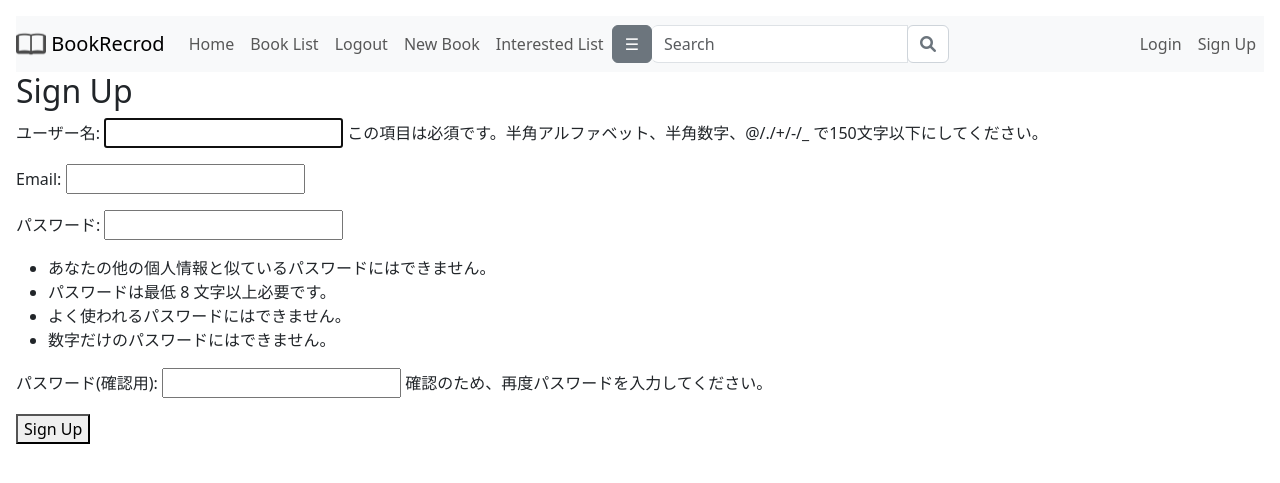
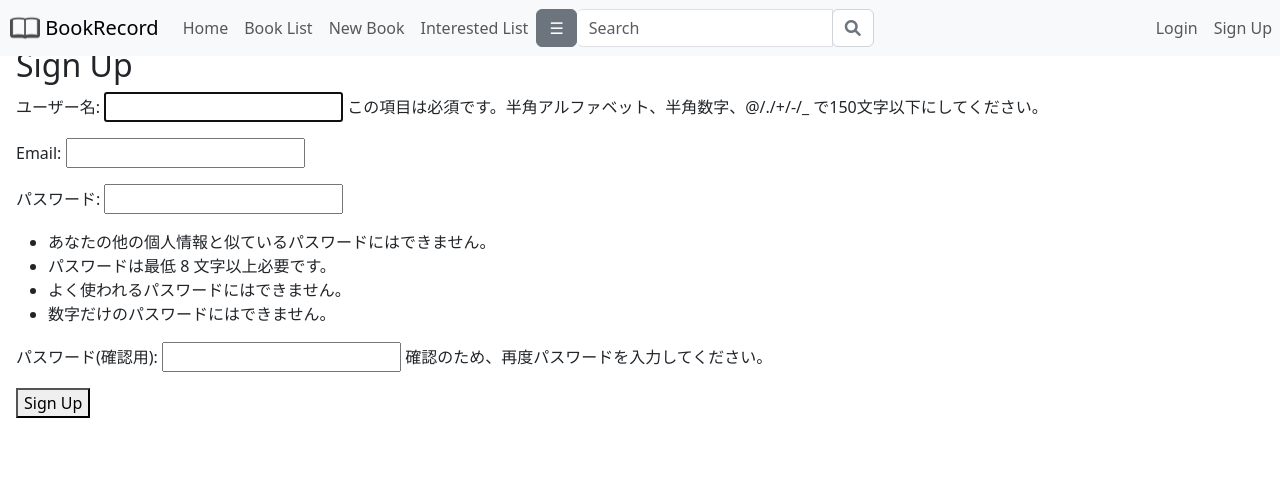
Before and after one commit to kaneken555/bookrecord, a Django app: page /accounts/signup/ in a window 1280 px wide. Shown: the top 483 px of the page. Run offline with Django 4.2, Linux system fonts and the light colour scheme; some libraries are stand-ins or nearby versions.

Commit message:
[mod]base.html

```diff
--- a/myproject/bookrecord/templates/base.html
+++ b/myproject/bookrecord/templates/base.html
@@ -10,6 +10,12 @@
     <link href="{% static 'css/bootstrap.min.css' %}" rel="stylesheet">
     <link rel="stylesheet" href="{% static 'css/style.css' %}">
     <link rel="stylesheet" href="https://cdnjs.cloudflare.com/ajax/libs/font-awesome/6.0.0-beta3/css/all.min.css">
+    <style>
+        /* Add some top padding to account for the fixed navbar */
+        body {
+            padding-top: 30px; /* adjust this value if needed */
+        }
+    </style>
 </head>
 <body>
     <div id="mySidebar" class="sidebar">
@@ -23,10 +29,10 @@
     </div>
 
     <div id="main">
-        <nav class="navbar navbar-expand-lg navbar-light bg-light">
+        <nav class="navbar navbar-expand-lg navbar-light bg-light fixed-top">
             <a class="navbar-brand" href="#">
-                <img src="{% static 'image/icon.png' %}" width="30" height="30" class="d-inline-block align-top" alt="icon">
-                BookRecrod</a>
+                <img src="{% static 'image/icon.png' %}" width="40" height="30" style="padding-left: 10px;" class="d-inline-block align-top" alt="icon">
+                BookRecord</a>
             <button class="navbar-toggler" type="button" data-toggle="collapse" data-target="#navbarNav" aria-controls="navbarNav" aria-expanded="false" aria-label="Toggle navigation">
                 <span class="navbar-toggler-icon"></span>
             </button>
@@ -37,9 +43,6 @@
                     </li>
                     <li class="nav-item">
                         <a class="nav-link" href="{% url 'list' %}">Book List</a>
-                    </li>
-                    <li class="nav-item">
-                        <a class="nav-link" href="{% url 'logout' %}">Logout</a>
                     </li>
                     <li class="nav-item">
                         <a class="nav-link" href="{% url 'new' %}">New Book</a>
```
